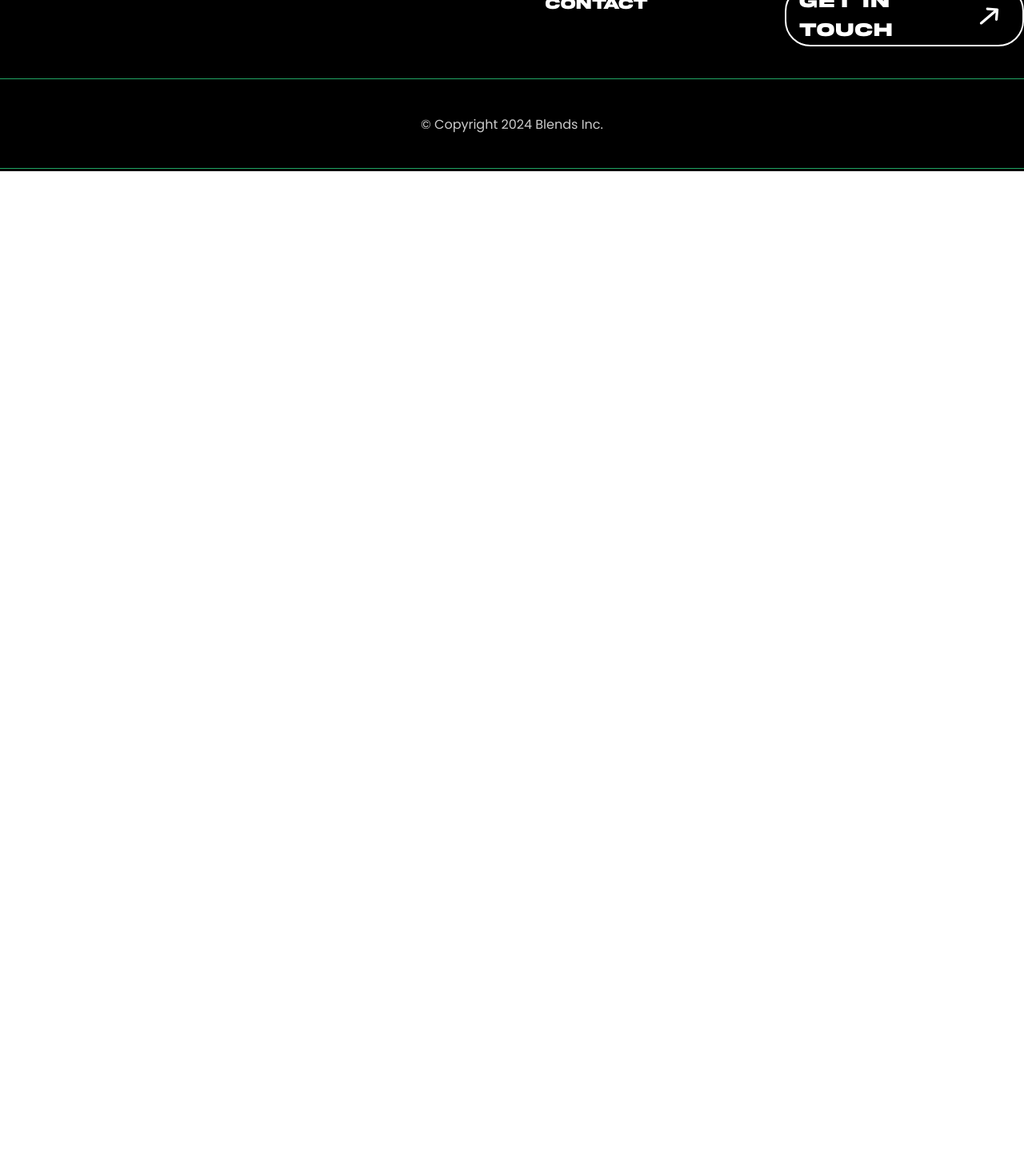
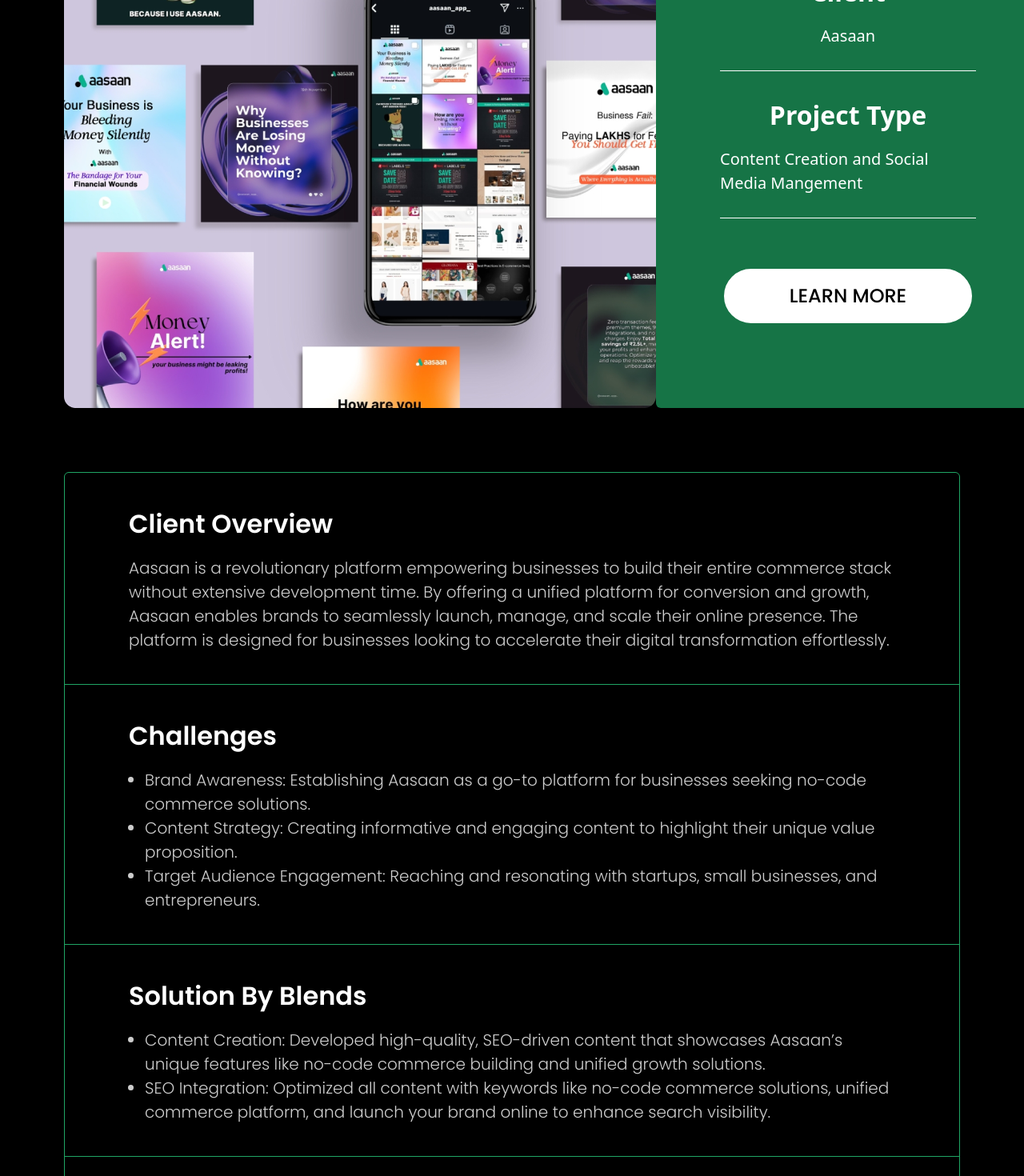
Before and after one commit to ashish-pol-rakuten/blends2, a React (Vite) app: page /work/aasaan in a window 1280 px wide. Shown: the part 460-1930 px from the top of the page at 80% size. Before the commit the page ends 800 px from the top, so only its background shows below. Built offline with nearby package versions, Linux system fonts and the light colour scheme.

Commit message:
Hear from founders changes

```diff
--- a/src/App.jsx
+++ b/src/App.jsx
@@ -47,8 +47,8 @@
           element={<Company data={WorkDatabase["Matrix"]} />}
         />
         <Route
-          path="/work/aasan"
-          element={<Company data={WorkDatabase["Aasan"]} />}
+          path="/work/aasaan"
+          element={<Company data={WorkDatabase["Aasaan"]} />}
         />
         <Route
           path="/work/tshirt"
--- a/src/components/sections/AboutUs.jsx
+++ b/src/components/sections/AboutUs.jsx
@@ -26,10 +26,10 @@
               <div className="flex flex-col gap-2">
                 <div className="text-5xl font-akira flex justify-center gap-1">
                   <div className="animate-slidein [--delay:300ms] opacity-0">
-                    4
+                    2
                   </div>
                   <div className="animate-slidein [--delay:700ms] opacity-0">
-                    0
+                    5
                   </div>
                   <div className="animate-slidein [--delay:1000ms] opacity-0">
                     +
--- a/src/components/sections/Mission.jsx
+++ b/src/components/sections/Mission.jsx
@@ -14,8 +14,8 @@
           animationType="animated-slideinleft"
         />
       </div>
-      <div className="absolute top-[37.5rem] left-[22.5rem]">
-        <BlendsRotatingIcon className="text-white font-akira w-[15rem] h-[15rem]" />
+      <div className="absolute top-[35rem] left-[30rem]">
+        <BlendsRotatingIcon className="text-white font-akira w-[10rem] h-[10rem]" />
       </div>
     </div>
   );
--- a/src/components/sections/WorkList.jsx
+++ b/src/components/sections/WorkList.jsx
@@ -87,9 +87,9 @@
         <div className="flex gap-[3.75rem] justify-center">
           <WorkCard
             img={aasan}
-            title="Aasan"
+            title="Aasaan"
             description="Content Creation and Social Media Mangement"
-            link="/work/aasan"
+            link="/work/aasaan"
           />
           <WorkCard
             img={tshirt}
--- a/src/components/ui/ContactForm/ContactForm.jsx
+++ b/src/components/ui/ContactForm/ContactForm.jsx
@@ -107,21 +107,21 @@
                 <div className="radio-input">
                   <label className="label">
                     <input
-                      value="Visual Identity"
+                      value="Graphic Design"
                       name="Interested In"
-                      id="Visual Identity"
+                      id="Graphic Design"
                       type="checkbox"
                     />
-                    <span className="text">Visual Identity</span>
+                    <span className="text">Graphic Design</span>
                   </label>
                   <label className="label">
                     <input
-                      value="Branding"
+                      value="Marketing"
                       name="Interested In"
-                      id="Branding"
+                      id="Marketing"
                       type="checkbox"
                     />
-                    <span className="text">Branding</span>
+                    <span className="text">Marketing</span>
                   </label>
                   <label className="label">
                     <input
--- a/src/components/ui/Slider/SimpleSlider.jsx
+++ b/src/components/ui/Slider/SimpleSlider.jsx
@@ -9,13 +9,13 @@
 const sliderData = [
   {
     name: "Bhaskar Sharma",
-    position: "Founder, CEO & Head Of Design",
+    position: "Co-Founder, CEO",
     text: "Hey, I’m Bhaskar Sharma—founder, design enthusiast, and the guy who thought starting a creative agency would be a smooth ride (it’s not, but it’s worth it). Blends Agency began as a caffeine-fueled idea and has grown into a space where design and marketing come together to create something extraordinary. We don’t just build brands here; we craft stories that leave a lasting impression. So, if you’re ready to turn your big ideas into even bigger successes, let’s chat—coffee’s on me!",
     image: bhaskar,
   },
   {
     name: "Saurabh Adhate ",
-    position: "Founder, CEO & Head Of Marketing",
+    position: "Co-Founder, CMO",
     text: "Hey, I’m Saurabh Adhate—co-founder, designer, trader, and Head of Marketing at Blends Agency. With a background in biotech engineering and graphic designing with a knack for creativity, I thrive at the intersection of strategy and design. At Blends, we’re not just about building brands; we’re about crafting memorable experiences that connect and inspire. Whether it’s through innovative campaigns or bold storytelling, my goal is to turn your vision into a marketing masterpiece. Ready to make something extraordinary? Let’s connect! I’ll bring the marketing magic, you bring the ambition!",
     image: saurabh,
   },
--- a/src/pages/Company.jsx
+++ b/src/pages/Company.jsx
@@ -36,49 +36,49 @@
             <div className="text-[2rem] font-semibold">Project Type</div>
             <div className="text-[1.25rem] ">{projectType}</div>
             <hr className="block h-1 border-t-[1px] w-[20rem] border-white my-[0.75rem]" />
-            <Button className="py-1 rounded-[3rem] px-10 bg-white hover:border-white mt-[2rem]">
-              <div className="flex gap-1 items-center px-10">
-                <span className="text-[1rem] text-black font-poppins uppercase">
-                  Launch Project
+            <Button className="py-1 rounded-[3rem] px-[5rem] bg-white hover:border-white mt-[2rem]">
+              <div className="flex gap-1 items-center">
+                <span className="text-[1.5rem] text-black font-poppins uppercase font-[500]">
+                  Learn More
                 </span>
               </div>
             </Button>
           </div>
         </div>
         <div className="flex flex-col border-[1px] border-brand my-[5rem] rounded-md font-poppins text-white">
-          <div className="px-[5rem] pt-[2rem] h-[16rem]">
+          <div className="px-[5rem] py-[2.5rem]">
             <div className="font-semibold text-[2rem]">Client Overview</div>
             <div className="font-light text-[1.25rem] mt-[1rem] text-[#CDCDCD]">
               {clientOverview}
             </div>
           </div>
-          <div className="border-t-[1px] border-brand px-[5rem] pt-[2rem] h-[16rem]">
+          <div className="border-t-[1px] border-brand px-[5rem] py-[2.5rem]">
             <div className="font-semibold text-[2rem]">Challenges</div>
             <div className="font-light text-[1.25rem] mt-[1rem] text-[#CDCDCD]">
-              <ul className="list-disc list-inside">
+              <ul className="list-disc pl-[1.25rem]">
                 {challenges.map((element, index) => (
                   <li key={index}>{element}</li>
                 ))}
               </ul>
             </div>
           </div>
-          <div className="border-t-[1px] border-brand px-[5rem] pt-[2rem] h-[16rem]">
+          <div className="border-t-[1px] border-brand px-[5rem] py-[2.5rem]">
             <div className="font-semibold text-[2rem]">Solution By Blends</div>
             <div className="font-light text-[1.25rem] mt-[1rem] text-[#CDCDCD]">
-              <ul className="list-disc list-inside">
+              <ul className="list-disc pl-[1.25rem]">
                 {solution.map((element, index) => (
                   <li key={index}>{element}</li>
                 ))}
               </ul>
             </div>
           </div>
-          <div className="border-t-[1px] border-brand px-[5rem] pt-[2rem] h-[16rem]">
+          <div className="border-t-[1px] border-brand px-[5rem] py-[2.5rem]">
             <div className="font-semibold text-[2rem]">Results</div>
             <div className="font-light text-[1.25rem] mt-[1rem] text-[#CDCDCD]">
               {results}
             </div>
           </div>
-          <div className="border-t-[1px] border-brand px-[5rem] pt-[2rem] h-[16rem]">
+          <div className="border-t-[1px] border-brand px-[5rem] py-[2.5rem]">
             <div className="font-semibold text-[2rem]">Conclusion</div>
             <div className="font-light text-[1.25rem] mt-[1rem] text-[#CDCDCD]">
               {conclusion}
--- a/src/utils/WorkDatabase.jsx
+++ b/src/utils/WorkDatabase.jsx
@@ -227,8 +227,8 @@
       images: [matrix2],
     },
   },
-  Aasan: {
-    company: "Aasan",
+  Aasaan: {
+    company: "Aasaan",
     projectType: "Content Creation and Social Media Mangement",
     mainImage: aasan1,
     clientOverview:
```
